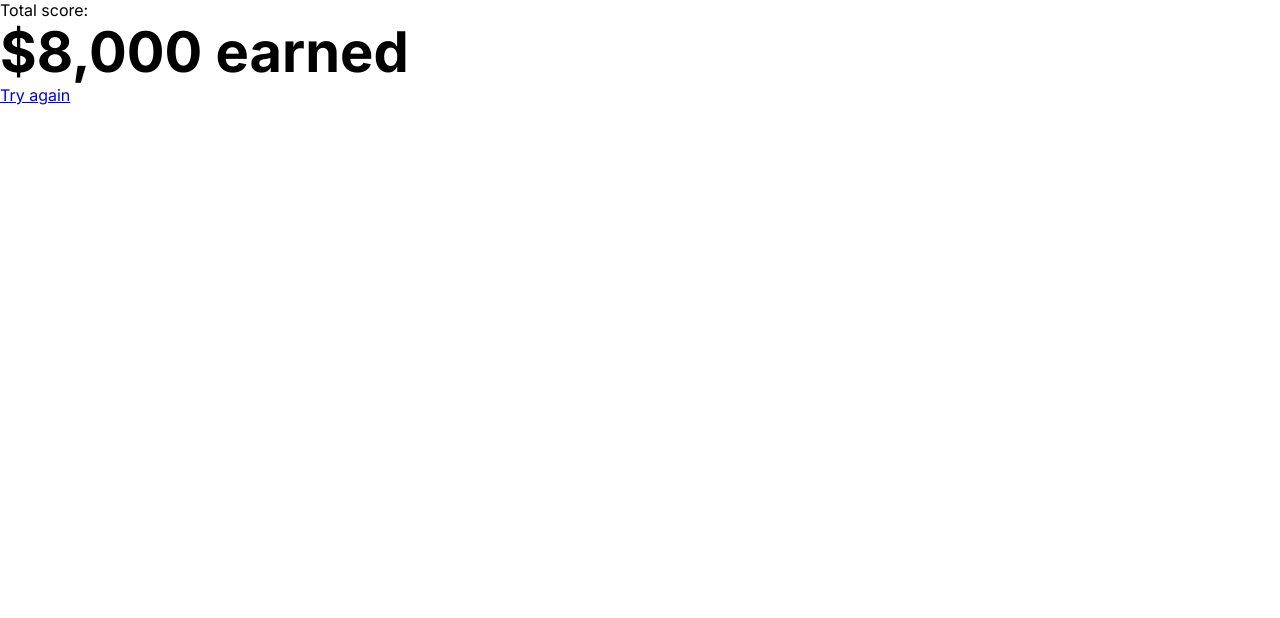
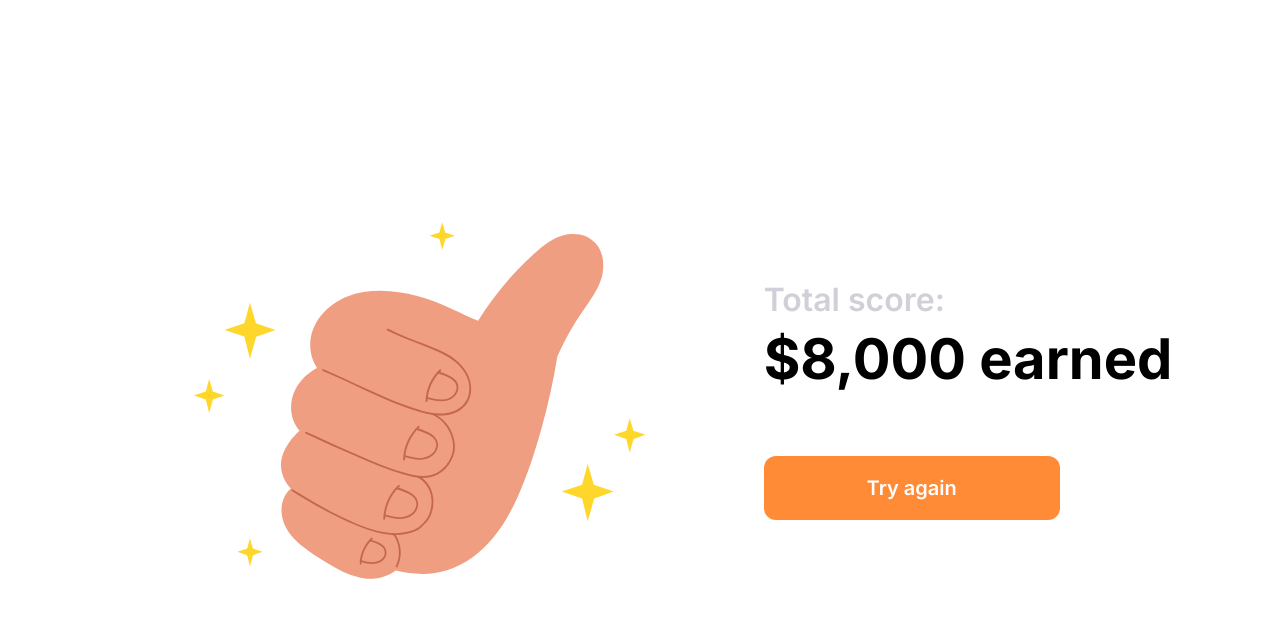
Before and after one commit to JohnyYer/millionaire, a Next.js app: page /finish in a window 1280 px wide. Shown: the top 618 px of the page. Built offline with nearby package versions, Linux system fonts and the light colour scheme.

Commit message:
finish page

```diff
--- /dev/null
+++ b/src/app/finish/page.scss
@@ -0,0 +1,34 @@
+@import "../../styles/colors.module.scss";
+
+.finish-page {
+  height: 100vh;
+  display: flex;
+  align-items: center;
+  justify-content: center;
+  gap: 32px;
+
+  &__image {
+    position: relative;
+    width: 624px;
+    height: 367px;
+  }
+
+  &__right {
+    max-width: 624px;
+    display: flex;
+    flex-direction: column;
+    gap: 64px;
+
+    &-score {
+      display: flex;
+      flex-direction: column;
+      gap: 8px;
+
+      p {
+        font-size: 32px;
+        color: $black-40;
+        font-weight: 600;
+      }
+    }
+  }
+}
--- a/src/app/finish/page.tsx
+++ b/src/app/finish/page.tsx
@@ -1,11 +1,27 @@
-import Link from "next/link";
+import Image from "next/image";
+import ButtonLink from "@/components/ButtonLink";
+import "./page.scss";
 
 function Finish() {
   return (
-    <div>
-      <p>Total score:</p>
-      <h1>$8,000 earned</h1>
-      <Link href="/">Try again</Link>
+    <div className="finish-page">
+      <div className="finish-page__image">
+        <Image
+          src="/thumbsUp.svg"
+          alt="Thumbs Up"
+          fill
+          // sizes="(max-width: 768px) 300px"
+        />
+      </div>
+
+      <div className="finish-page__right">
+        <div className="finish-page__right-score">
+          <p>Total score:</p>
+          <h1>$8,000 earned</h1>
+        </div>
+
+        <ButtonLink href="/" text="Try again" />
+      </div>
     </div>
   );
 }
```
